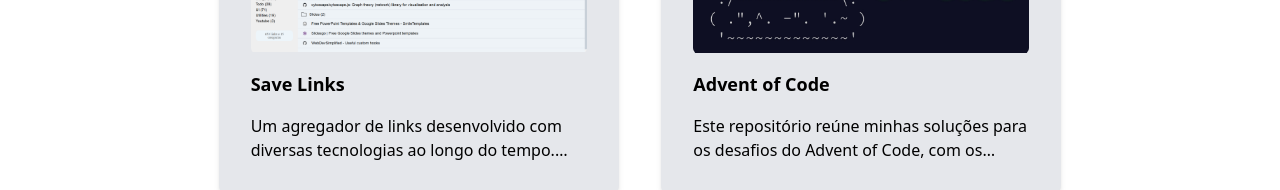
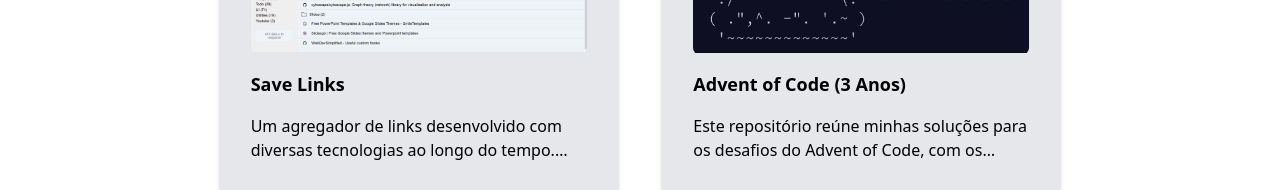
Before and after one commit to danielbom/portfolio, a SvelteKit app: page /x/pt-br in a window 1280 px wide. Shown: the part 3740-3930 px from the top of the page. Built offline with nearby package versions, Linux system fonts and the light colour scheme.

Commit message:
Update ProjectAdventOfCode

```diff
--- a/src/routes/x/en/projects/ProjectAdventOfCode.svelte
+++ b/src/routes/x/en/projects/ProjectAdventOfCode.svelte
@@ -4,8 +4,8 @@
 	import aocImage from '$lib/images/projects/advent-of-code.jpeg';
 </script>
 
-<Project name="Advent of Code" image={aocImage} link="https://github.com/danielbom/advent-of-code">
+<Project name="Advent of Code (3 Years)" image={aocImage} link="https://github.com/danielbom/advent-of-code">
 	This repository gathers my solutions for the Advent of Code challenges, with the 2015 challenges
-	solved in Rust and the 2016 ones in Go. My goal is to explore the challenges of other years using
-	different languages, improving my skills and learning new concepts along the way.
+	solved in Rust, the 2016 ones in Go and the 2017 in Gleam. My goal is to explore the challenges of
+	other years using different languages, improving my skills and learning new concepts along the way.
 </Project>
--- a/src/routes/x/pt-br/projects/ProjectAdventOfCode.svelte
+++ b/src/routes/x/pt-br/projects/ProjectAdventOfCode.svelte
@@ -4,9 +4,9 @@
 	import aocImage from '$lib/images/projects/advent-of-code.jpeg';
 </script>
 
-<Project name="Advent of Code" image={aocImage} link="https://github.com/danielbom/advent-of-code">
+<Project name="Advent of Code (3 Anos)" image={aocImage} link="https://github.com/danielbom/advent-of-code">
 	Este repositório reúne minhas soluções para os desafios do Advent of Code, com os desafios de 2015
-	resolvidos em Rust e os de 2016 em Go. Meu objetivo é explorar os desafios dos outros anos
-	utilizando diferentes linguagens, aprimorando minhas habilidades e aprendendo novos conceitos ao
-	longo do caminho.
+	resolvidos em Rust, os de 2016 em Go e os de 2017 em Gleam. Meu objetivo é explorar os desafios dos
+	outros anos utilizando diferentes linguagens, aprimorando minhas habilidades e aprendendo novos
+	conceitos ao longo do caminho.
 </Project>
```
